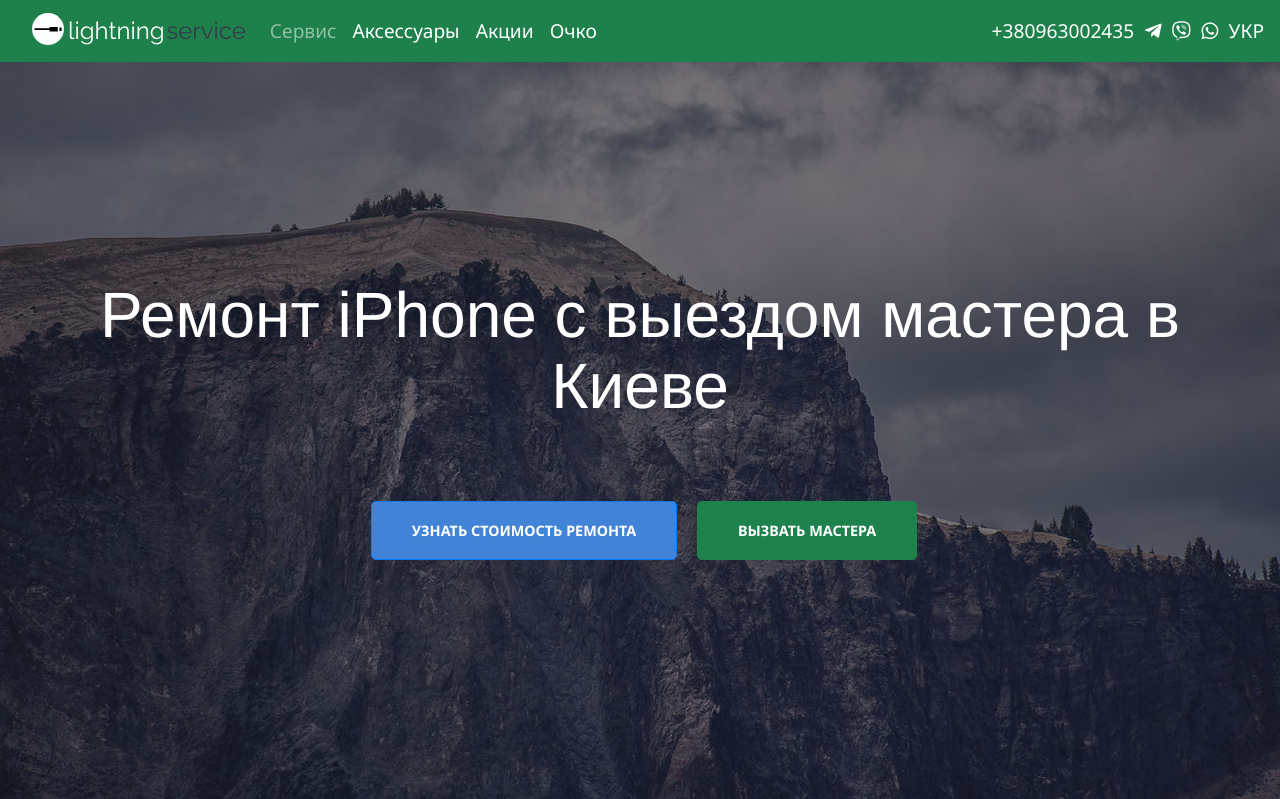
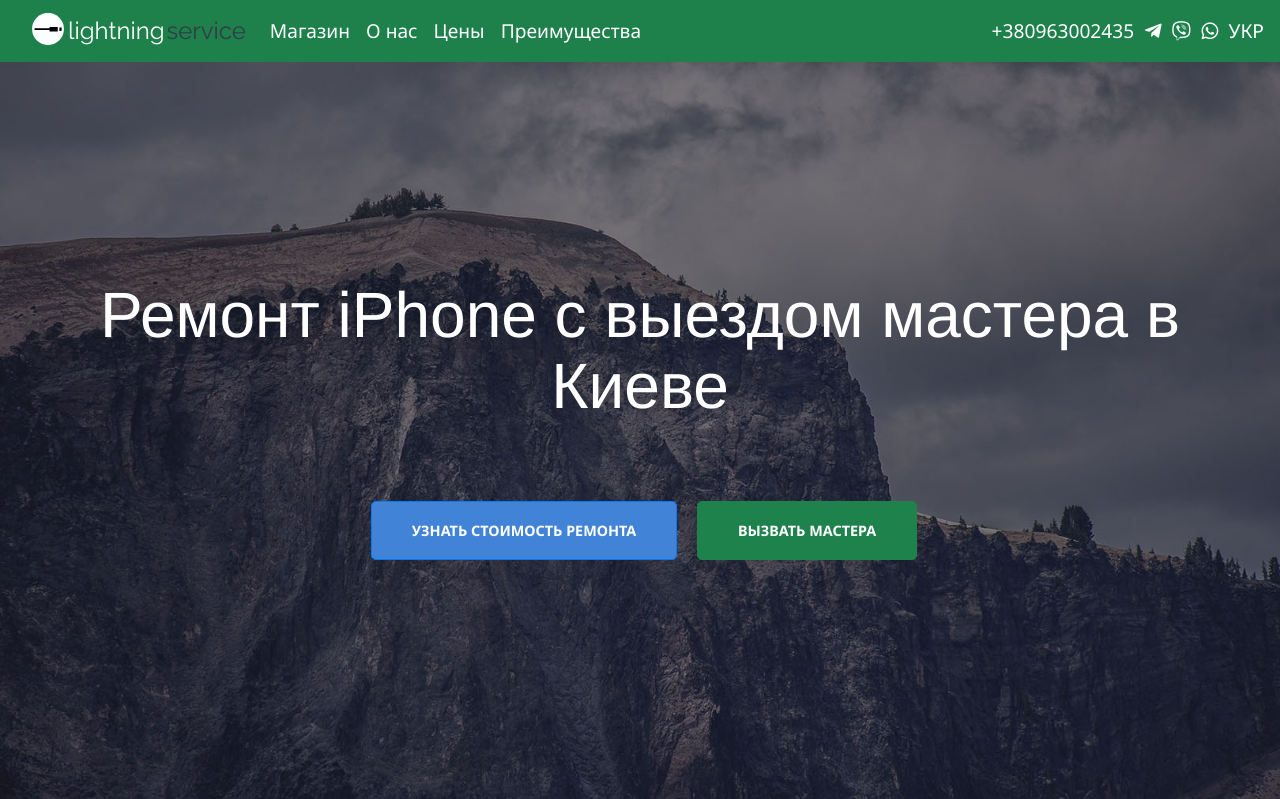
Before and after one commit to Anntie/LightningDesign, a PHP site: page / in a window 1280 px wide. Shown: the top 799 px of the page. Run offline with PHP 8.4, Linux system fonts and the light colour scheme; some libraries are stand-ins or nearby versions.

Commit message:
Menu fixes

```diff
--- a/css/lightning.css
+++ b/css/lightning.css
@@ -585,7 +585,7 @@
   background-color: rgba(52, 152, 219, .5);
 }
 
-.bg-green:hover {
+.bg-green-dark:hover {
   background-color: rgba(39, 174, 96, .5);
 }
 
--- a/index.html
+++ b/index.html
@@ -28,19 +28,19 @@
 	</head>
 	<body>
 		<nav class="navbar fixed-top navbar-expand-lg navbar-dark bg-green">
-      <a class="navbar-brand" href="./"><img src="images/logo-2.svg" id="logo" style="margin-left: 1rem; width: 32px; height: 32px; margin-right: 4px;" class="d-inline-block align-top" alt="lightning"><span class="xxs-logo d-md-inline d-none">lightning</span><span class="xxs-logo d-md-inline d-none" style="margin-left: 2px; color: #353b48;">service</span></a>
+      <a class="navbar-brand" href="./"><img src="images/logo-2.svg" id="logo" style="margin-left: 1rem; width: 32px; height: 32px; margin-right: 4px;" class="d-inline-block align-top" alt="lightning"><span class="xxs-logo d-md-inline d-none">lightning</span><span class="xxs-logo d-lg-inline d-none" style="margin-left: 2px; color: #353b48;">service</span></a>
 			<ul class="navbar-nav mr-auto">
 				<li class="nav-item">
-					<a class="nav-link" href="#">Сервис</a>
+					<a class="nav-link active" href="accessories/">Магазин</a>
 				</li>
-				<li class="nav-item active">
-					<a class="nav-link" href="#">Аксессуары</a>
+				<li class="nav-item">
+					<a class="nav-link active page-scroll d-none d-md-block" href="#about-section">О нас</a>
 				</li>
-				<li class="nav-item active">
-					<a class="nav-link" href="#">Акции</a>
+				<li class="nav-item ">
+					<a class="nav-link active page-scroll d-none d-md-block" href="#services-section">Цены</a>
 				</li>
-				<li class="nav-item active">
-					<a class="nav-link" href="#">Очко</a>
+				<li class="nav-item">
+					<a class="nav-link active page-scroll d-none d-md-block" href="#features-section">Преимущества</a>
 				</li>
 			</ul>
 			<ul class="navbar-nav ml-auto pull-xs-right justify-content-end">
@@ -75,7 +75,7 @@
 				</div>
 			</div>
 		</section>
-		<section class="content-4 d-none d-md-block">
+		<section id="about-section" class="content-4 d-none d-md-block">
 			<div class="container">
 				<div class="row justify-center">
 					<div class="col-md-6 pl-5 pr-5 text-center" >
@@ -281,7 +281,7 @@
 					</div>
 					<div class="col-12 col-sm-4 p-0 deal">
 						<img src="images/deal-2-magic.jpg" alt class="img-deal" />
-						<div class="deal-desc bg-green deal-text-light">
+						<div class="deal-desc bg-green-dark deal-text-light">
 							<h3>Скидки на ремонт</h3>
 							<p>Лайк если репост, репост если лайк</p>
 							<a href="#" class="btn btn-light btn-deal">Подробнее</a>
@@ -312,7 +312,7 @@
 				</div>
 			</div>
 		</section>
-		<section class="reviews text-center pt-5">
+		<section id="reviews-section" class="reviews text-center pt-5">
 			<div class="container-fluid">
 				<h2 style="color: #f5f6fa;">Отзывы о нашей работе</h2>
 				<div class="row justify-content-center">
@@ -411,7 +411,7 @@
 				<h5>Довольны качеством сервиса? Оставьте отзыв в <a href="tg://resolve?domain=lightningservice">Telegram</a>, <a href="viber://chat?number=+380963002435">Viber</a>, <a href="whatsapp://send?phone=+380963002435">Whatsapp</a><br /><a href="mailto:reviews@lightning-service.com.ua">reviews@lightning-service.com.ua</a></h5>
 			</div>
 		</section>
-		<section class="features-4 text-center">
+		<section id="features-section" class="features-4 text-center">
 			<div class="container">
 				<div class="row justify-center">
 					<div class="col-md-8 text-center" >
```
Also changed, not shown: accessories/index.html (+2 -8 lines).
